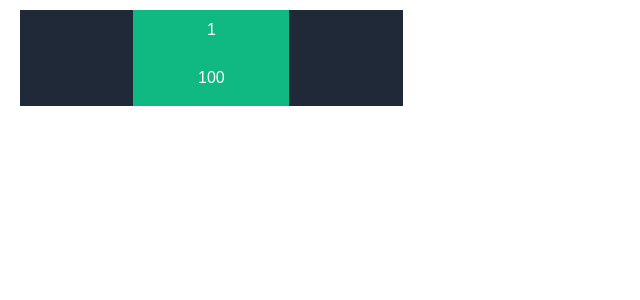
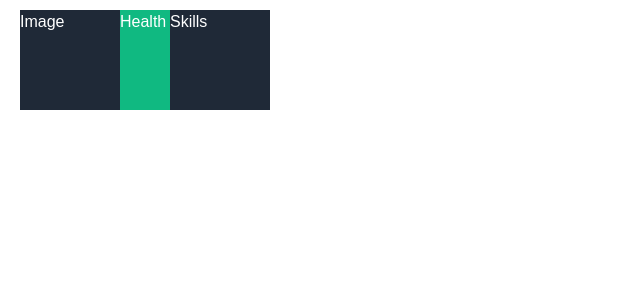
Before and after one commit to mhmmdjafarg/valorant-layer-api, a React (Create React App) app: page / in a window 1280 px wide. Shown: the top 300 px of the page, without its empty margins (0-640 px from the left). Built offline with nearby package versions, Linux system fonts and the light colour scheme.

Commit message:
create player component

```diff
--- a/src/App.js
+++ b/src/App.js
@@ -1,24 +1,12 @@
+import React from 'react';
 import './App.css';
+import Player from './player/Player';
 
 
-function App() {
+const App = () => {
   return (
     <div className="App">
-      <div className="player-card flex w-2/5">
-          <div className="player-character flex-auto bg-gray-800 h-24">
-
-          </div>
-          <div className="player-status flex-auto bg-green-500 h-24 grid grid-rows-2 justify-items-center text-white">
-              <div className="row-span-1 p-2">1</div>
-              <div className="row-span-1 p-2">100</div>
-          </div>
-          <div className="player-skill flex-auto bg-gray-800 h-24">
-
-          </div>
-          <div className="weapon flex-auto bg-transparent h-24">
-
-          </div>
-      </div>
+      <Player/>
     </div>
   );
 }
--- /dev/null
+++ b/src/player/Player.css
@@ -0,0 +1,19 @@
+.player-card {
+  width: 350px;
+  height: 100px;
+  display: flex;
+  color: white;
+  flex-wrap: wrap;
+}
+
+.side-card {
+  flex: 0 0 100px;
+  --tw-bg-opacity: 1;
+  background-color: rgba(31, 41, 55, var(--tw-bg-opacity));
+}
+
+.centre-card {
+  flex: 0 0 50px;
+  --tw-bg-opacity: 1;
+  background-color: rgba(16, 185, 129, var(--tw-bg-opacity));
+}
--- /dev/null
+++ b/src/player/Player.js
@@ -0,0 +1,22 @@
+import "./Player.css";
+
+const Player = () => {
+  return (
+    <div className="player-card">
+      <div className="side-card">Image</div>
+      <div className="centre-card">Health</div>
+      <div className="side-card">Skills</div>
+      {/* <div className="flex w-2/5">
+        <div className="flex-auto bg-gray-800 h-24"></div>
+        <div className="flex-auto bg-green-500 h-24 grid grid-rows-2 justify-items-center text-white">
+          <div className="row-span-1 p-2">1</div>
+          <div className="row-span-1 p-2">100</div>
+        </div>
+        <div className="flex-auto bg-gray-800 h-24"></div>
+        <div className="weapon flex-auto bg-transparent h-24"></div>
+      </div> */}
+    </div>
+  );
+};
+
+export default Player;
```
Also changed, not shown: src/character.svg (added), src/weapon.svg (added).
